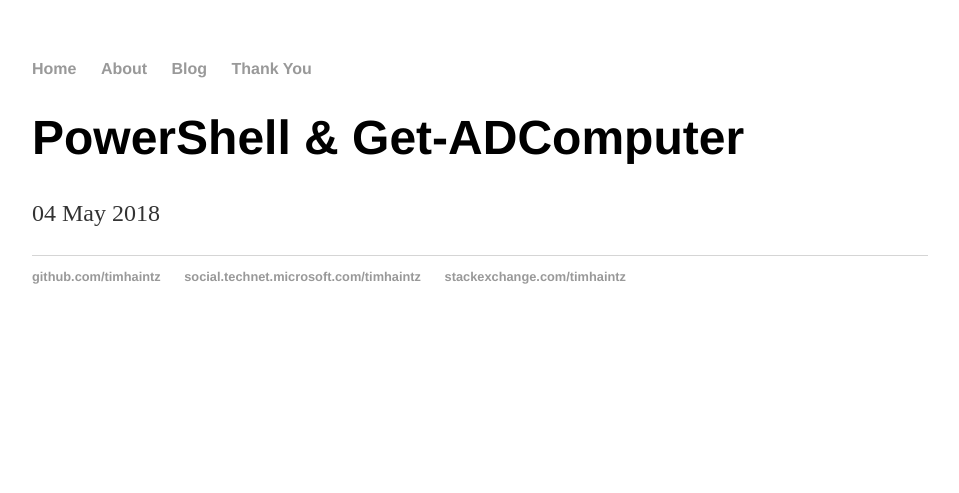
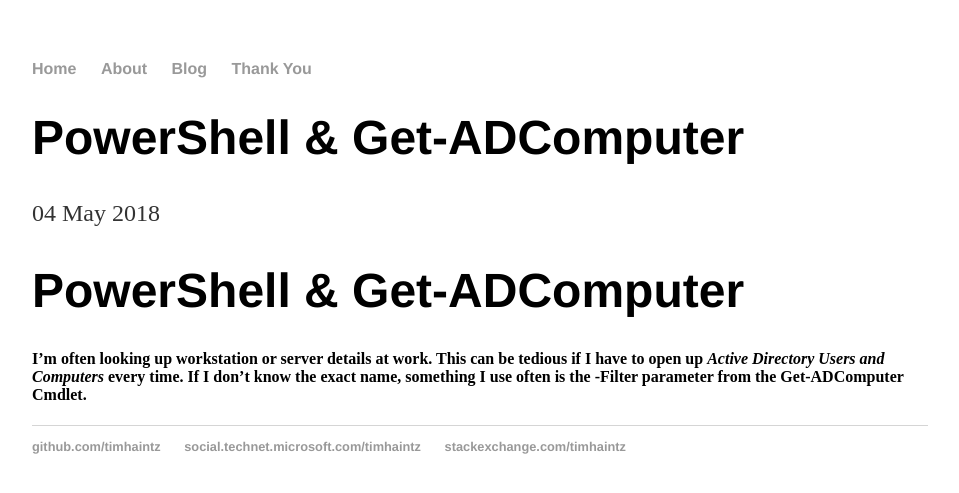
Before and after one commit to timhaintz/timhaintz.github.io, a Jekyll site: the page built from _posts/2018-05-04-PowerShell-Get-ADComputer.md, in a window 1280 px wide. Shown: the top 493 px of the page, without its empty margins (160-1119 px from the left). Built offline with Jekyll 4.4.1, drawn with Linux system fonts in a browser that asks for light colours.

Commit message:
Update 2018-05-04-PowerShell-Get-ADComputer.md

```diff
--- a/_posts/2018-05-04-PowerShell-Get-ADComputer.md
+++ b/_posts/2018-05-04-PowerShell-Get-ADComputer.md
@@ -3,3 +3,7 @@ layout: post
 title: "PowerShell & Get-ADComputer"
 date: 2018-05-04
 ---
+
+# PowerShell & Get-ADComputer
+
+#### I'm often looking up workstation or server details at work. This can be tedious if I have to open up *Active Directory Users and Computers* every time. If I don't know the exact name, something I use often is the -Filter parameter from the Get-ADComputer Cmdlet.
```
